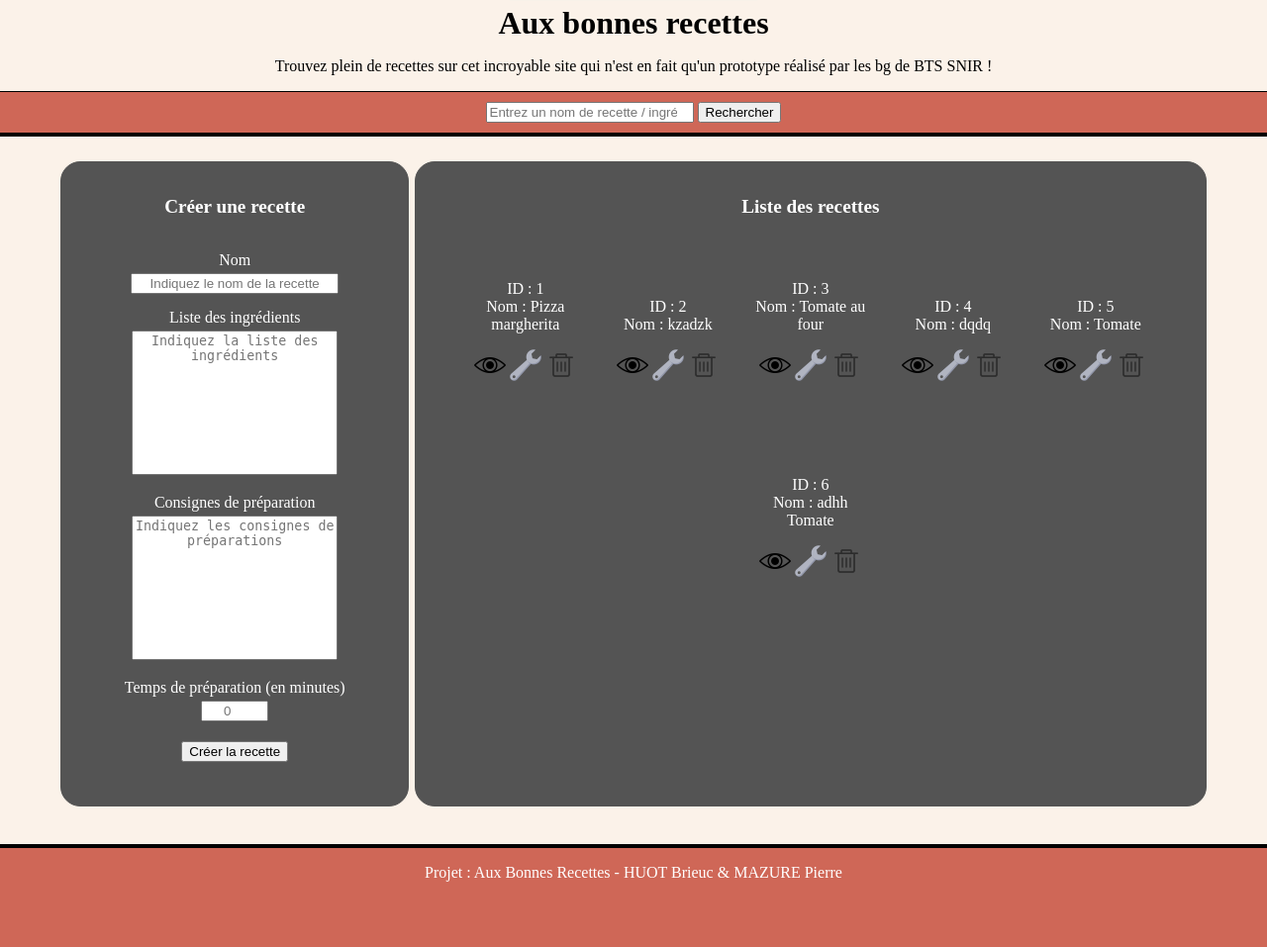
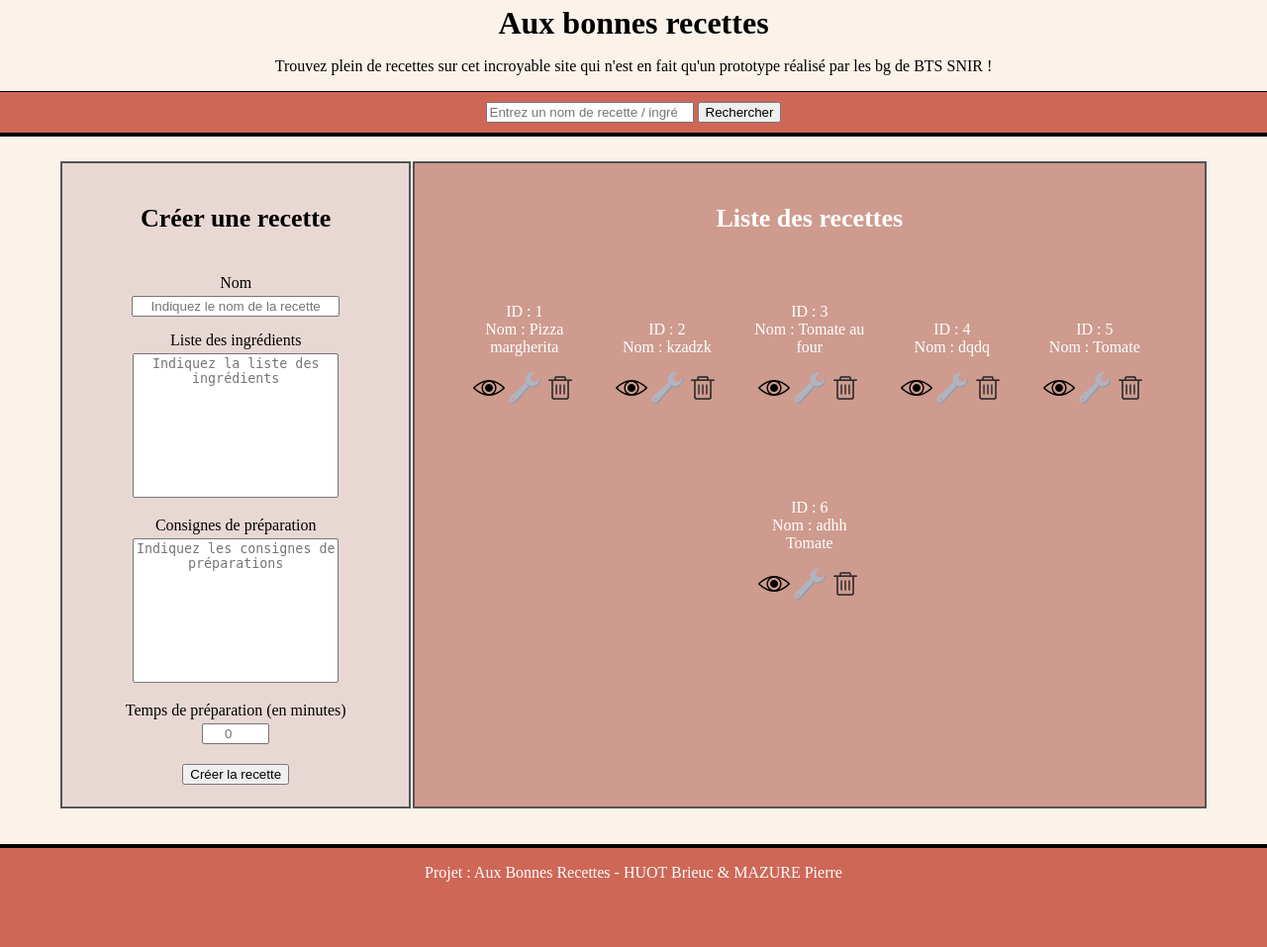
Before and after one commit to Brieuuc/Projet_SiteRecettes, a PHP site: page /Admin/admin.php in a window 1280 px wide. Shown: the part 303-1260 px from the top of the page at 99% size. Run offline with PHP 8.4, Linux system fonts and the light colour scheme.

Commit message:
CSS for admin.php

```diff
--- a/css/style.css
+++ b/css/style.css
@@ -54,11 +54,9 @@ footer{
 	margin: 10px;
 	padding: 15px;
 	display: inline-block;
-	border: #545454 1px solid;
-	border-radius: 20px;
+	border: 2px solid #545454;
 	text-align: center;
-	background-color: #545454;
-	color: white;
+	background-color: #e8d8d4;
 	position: absolute;
 	left: 4%;
 }
@@ -69,10 +67,9 @@ footer{
 	margin: 10px;
 	padding: 15px;
 	display: inline-block;
-	border: #545454 1px solid;
-	border-radius: 20px;
+	border: 2px solid #545454;
 	text-align: center;
-	background-color: #545454;
+	background-color: #ce9b8e;
 	color: white;
 	position: absolute;
 	right: 4%;
@@ -125,7 +122,7 @@ footer{
 .form_title{
 	width: 100%;
 	font-weight: bold;
-	font-size: larger;
+	font-size: 26px;
 	text-align: center;
 }
 
```
